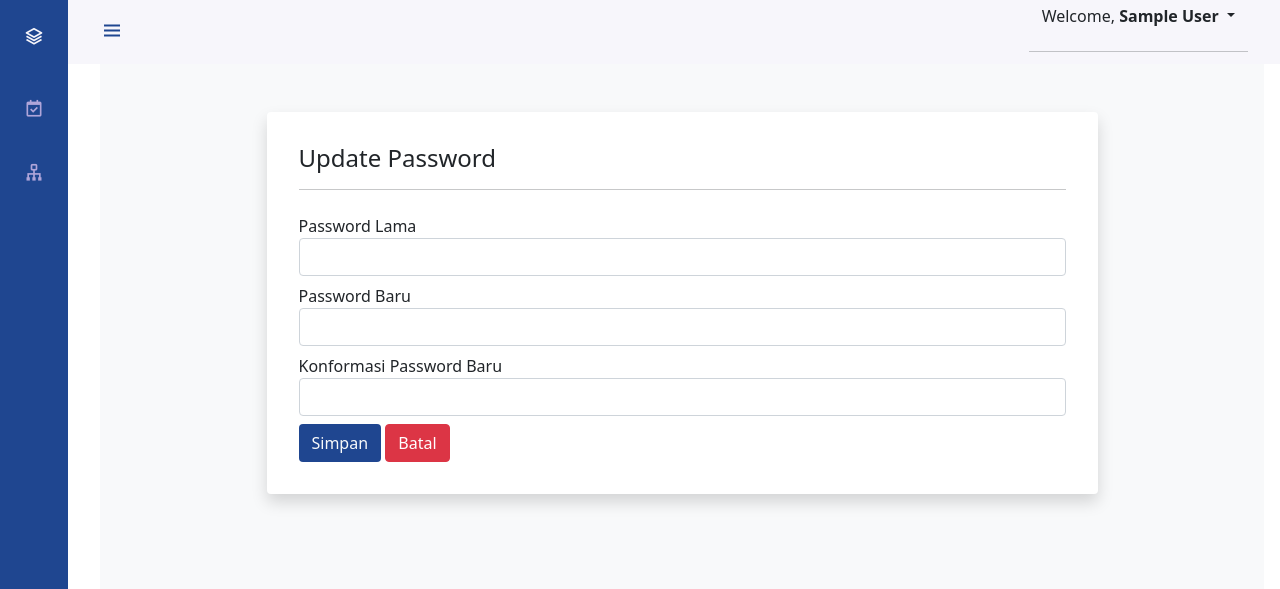
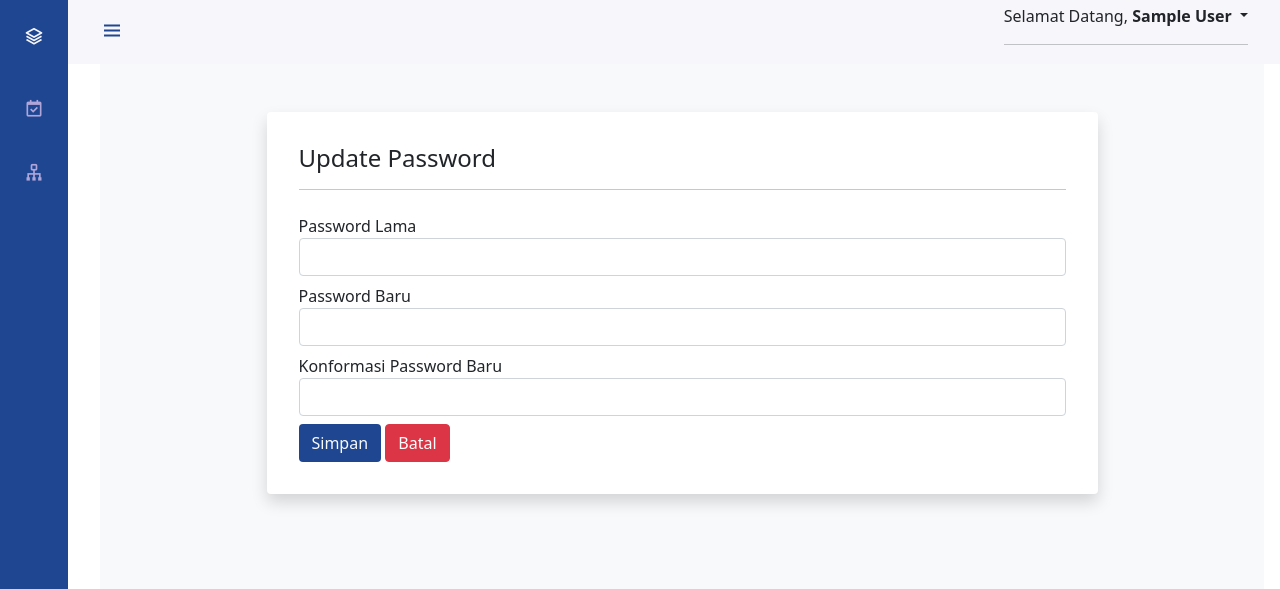
Before and after one commit to reynlldi/E-Rapat, a PHP site: page /tcpdf/dashboardMahasiswa.php?p=updatepassword in a window 1280 px wide. Shown: the top 589 px of the page. Run offline with PHP 8.4, Linux system fonts and the light colour scheme; the visitor is signed in with stand-in values (Sample User, id 1); some libraries are stand-ins or nearby versions.

Commit message:
Memperbaiki dropdown

```diff
--- a/dashboardMahasiswa.php
+++ b/dashboardMahasiswa.php
@@ -40,9 +40,9 @@ require "inc.koneksi.php";
       <i class='bx bx-menu' id="header-toggle"></i>
     </div>
     <div class="dropdown ">
-      <a class="btn dropdown-toggle" href="#" role="button" id="dropdownMenuLink" data-bs-toggle="dropdown"
-        aria-expanded="false">
-        <?php echo 'Welcome, <strong>' . $_SESSION["nama"] . '</strong>' ?>
+      <a class="dropdown-toggle text-dark text-decoration-none" href="#" role="button" id="dropdownMenuButton1"
+        data-bs-toggle="dropdown" aria-expanded="true">
+        <?php echo 'Selamat Datang, <strong>' . $_SESSION["nama"] . '</strong>' ?>
       </a>
       <hr>
       <ul class="dropdown-menu" aria-labelledby="dropdownMenuButton1">
```
